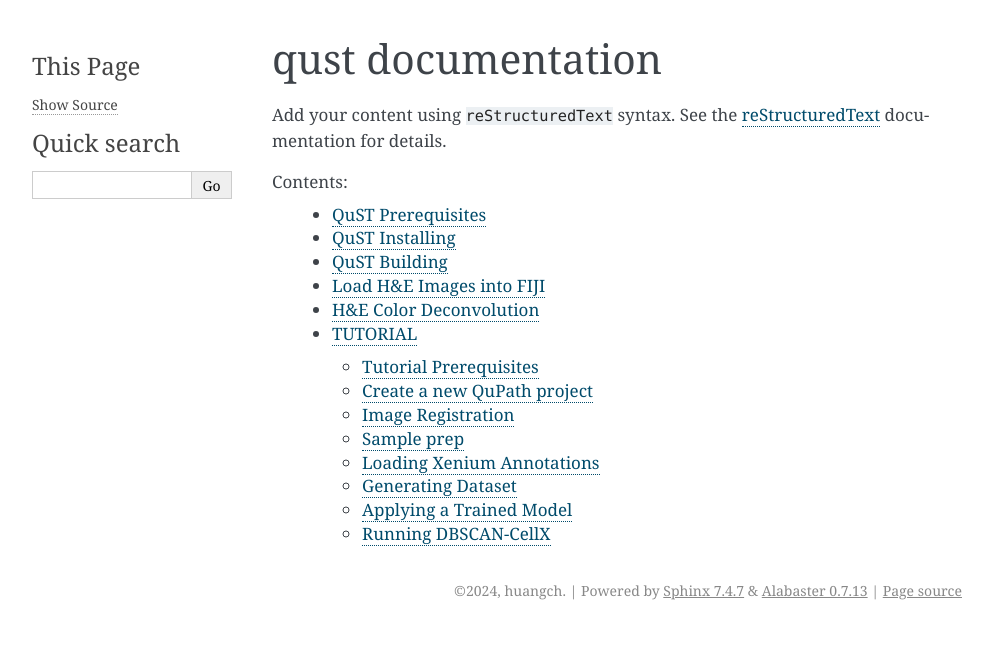
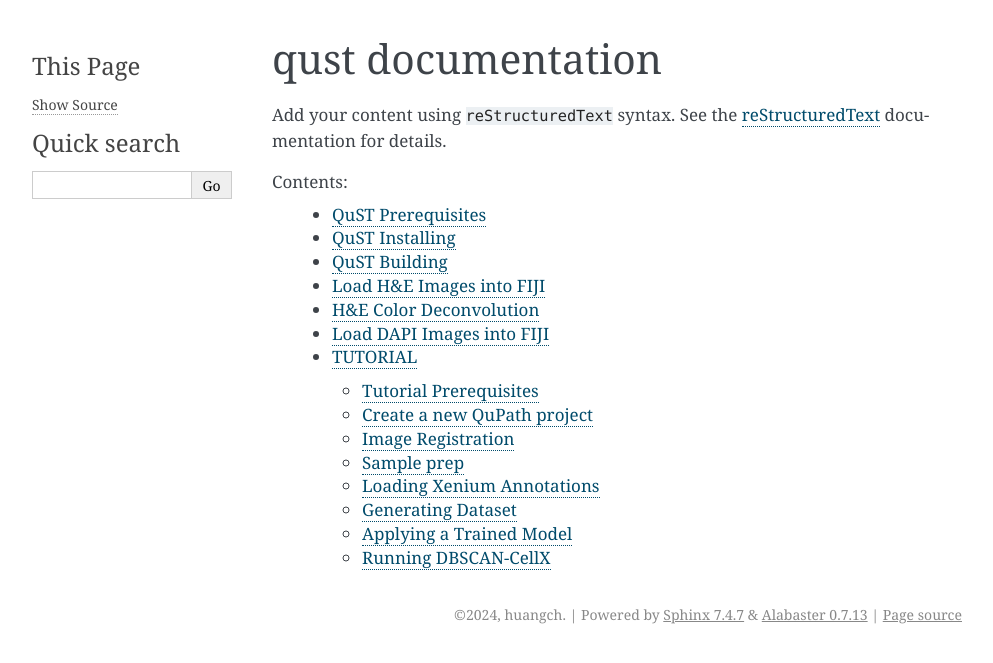
Before and after one commit to huangch/qust, a Sphinx documentation site: the page built from docs/index.rst, in a window 1280 px wide. Shown: the top 663 px of the page, without its empty margins (148-1141 px from the left). Built offline with Sphinx 7.4.7, drawn with Linux system fonts in a browser that asks for light colours.

Commit message:
Update alignments.rst

```diff
--- a/docs/alignments.rst
+++ b/docs/alignments.rst
@@ -94,3 +94,6 @@
    :width: 400pt
 
 Hit "Apply" and then hit "Ok" to save the equalized signal. The nuclei signal obtained from H&E image thus is ready at this stage.
+
+Load DAPI Images into FIJI
+==========================
```
